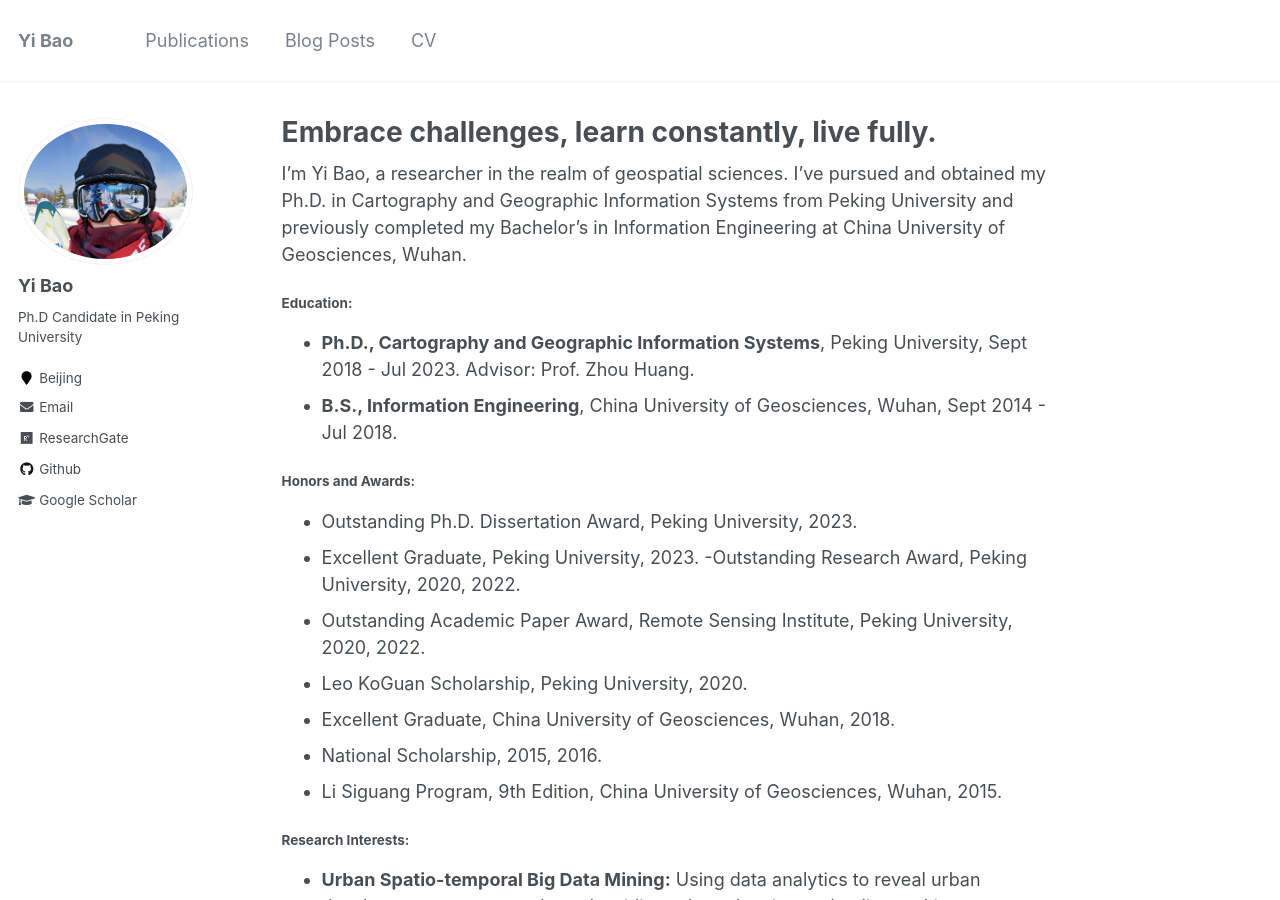
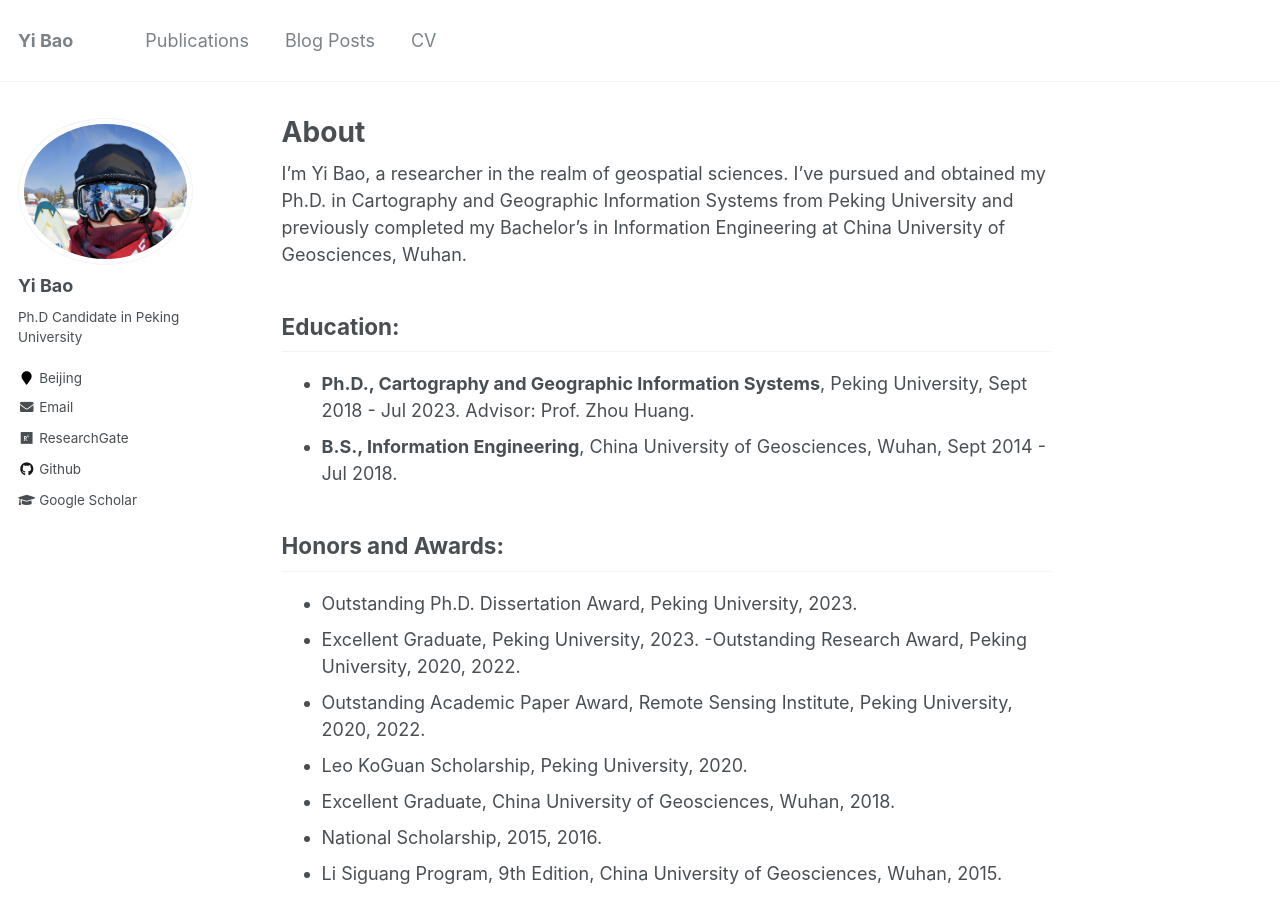
Before and after one commit to CUGbaoyi/CUGbaoyi.github.io, a Jekyll site: the page built from _pages/about.md, in a window 1280 px wide and 900 px high. Built offline with Jekyll 4.4.1, drawn with Linux system fonts in a browser that asks for light colours; formulas are drawn with MathJax 3.

Commit message:
fix error

```diff
--- a/_pages/about.md
+++ b/_pages/about.md
@@ -1,6 +1,6 @@
 ---
 permalink: /
-title: "Embrace challenges, learn constantly, live fully."
+title: "About"
 excerpt: "About me"
 author_profile: true
 redirect_from:
@@ -9,11 +9,11 @@ redirect_from:
 ---
 I'm Yi Bao, a researcher in the realm of geospatial sciences. I've pursued and obtained my Ph.D. in Cartography and Geographic Information Systems from Peking University and previously completed my Bachelor's in Information Engineering at China University of Geosciences, Wuhan.
 
-#### **Education:**
+## **Education:**
 - **Ph.D., Cartography and Geographic Information Systems**, Peking University, Sept 2018 - Jul 2023. Advisor: Prof. Zhou Huang.
 - **B.S., Information Engineering**, China University of Geosciences, Wuhan, Sept 2014 - Jul 2018.
 
-#### **Honors and Awards:**
+## **Honors and Awards:**
 - Outstanding Ph.D. Dissertation Award, Peking University, 2023.
 - Excellent Graduate, Peking University, 2023.
 -Outstanding Research Award, Peking University, 2020, 2022.
@@ -23,14 +23,14 @@ I'm Yi Bao, a researcher in the realm of geospatial sciences. I've pursued and o
 - National Scholarship, 2015, 2016.
 - Li Siguang Program, 9th Edition, China University of Geosciences, Wuhan, 2015.
 
-#### **Research Interests:**
+## **Research Interests:**
 - **Urban Spatio-temporal Big Data Mining:** Using data analytics to reveal urban development patterns and trends, aiding urban planning and policy-making.
 
 - **High-resolution Studies on Urban Built Environment Material Stocks:** Using machine learning and geo big data to compute urban stocks for sustainable development and urban evolution direction.
 
 - **Exploring the Interactions between Built Environment and Human Activities:** Analyzing the influence and interplay between urban environments, human activities, and socio-economic attributes.
 
-#### **Publications:**
+## **Publications:**
 
 {% if author.googlescholar %}
   You can also find my articles on <u><a href="{{author.googlescholar}}">my Google Scholar profile</a>.</u>
```
